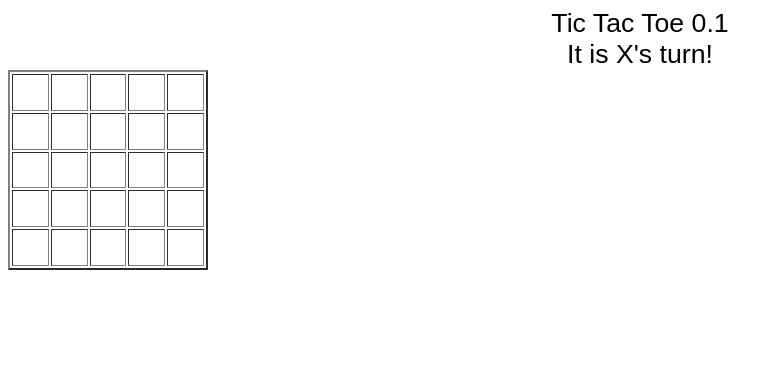
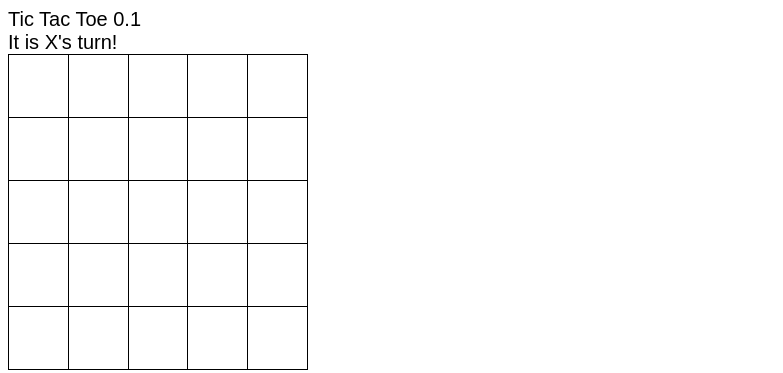
Before and after one commit to Hammastanko/Web-Applications, a website built with Parcel: page index.html in a window 1280 px wide. Shown: the whole page, without its empty margins (0-783 px from the left). Built offline with nearby package versions, Linux system fonts and the light colour scheme.

Commit message:
viikko 2

```diff
--- a/index.html
+++ b/index.html
@@ -10,8 +10,7 @@
 <body>
 	<h>Tic Tac Toe 0.1</h>
 	<div id="information">It is X's turn!</div>
-
-	<table border="2" width=200 height=200>
+	<table class = "gametable" border="1" width=300 height=300>
 					<tr>
 						<td class ="q" id = "q0"></td>
 						<td class ="q" id = "q1"></td>
--- a/src/index.js
+++ b/src/index.js
@@ -1,5 +1,5 @@
 import "./styles.css";
-//Made by Eero Peltola This is a test
+//Made by Eero Peltola This is a test 2
 
 if (document.readyState !== "loading") {
   // Document ready, executing
--- a/src/styles.css
+++ b/src/styles.css
@@ -1,9 +1,20 @@
 body {
-  font-family: sans-serif;
-  font-size: 20pt;
-  text-align: center;
+  font-family: Arial, Helvetica, sans-serif;
+  font-size: 15pt;
+  font: Helvetica;
+}
+.gametable {
+  border: 1px solid black;
+  border-collapse: collapse;
 }
 .q {
-  width: 20pt;
-  height: 20pt;
+  width: 60px;
+  height: 60px;
+  text-align: center;
+  vertical-align: center;
+  font-size: 30px;
+  border-collapse: collapse;
 }
+.q:hover {
+  background-color: #f5f5f5;
+}
```
